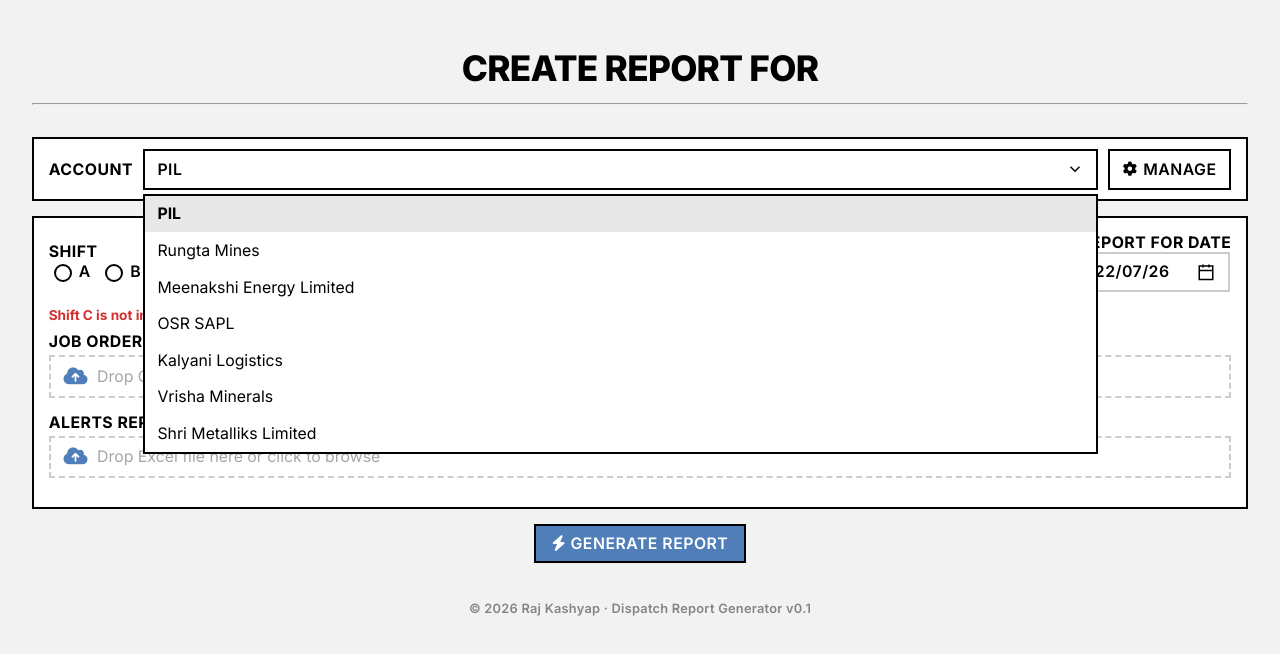
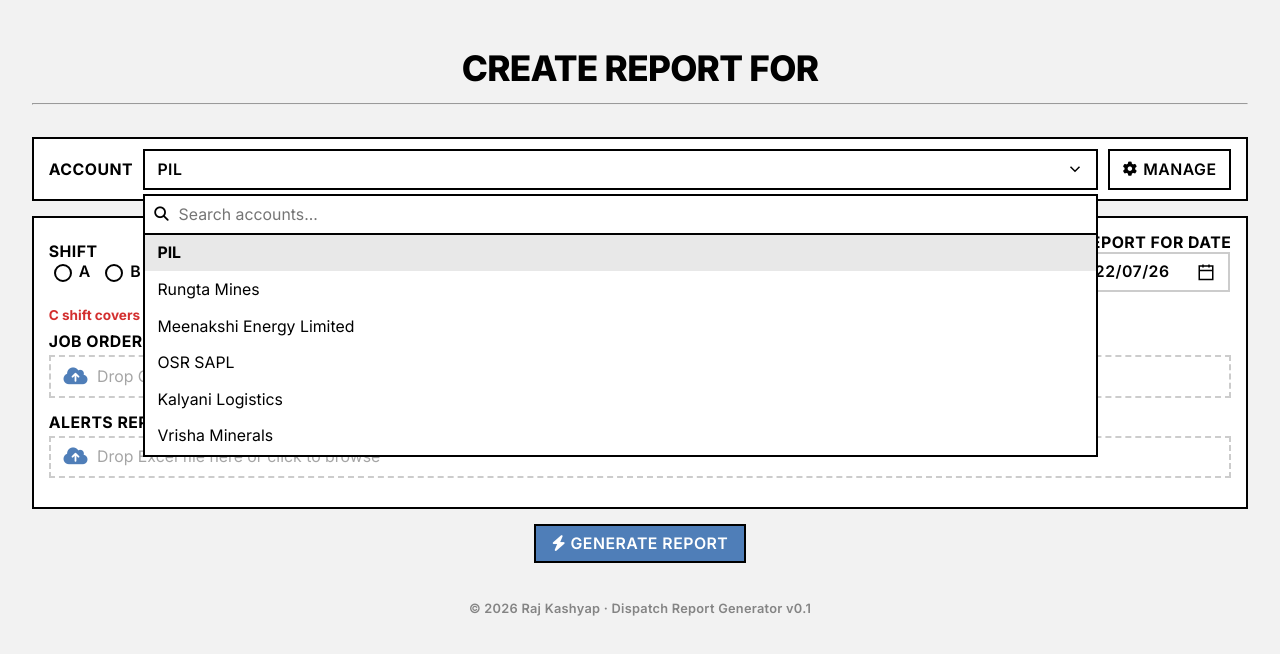
Before and after one commit to Raj-Kashyap001/dispatch-report, a React (Vite) app: page / in a window 1280 px wide. Both pictures are taken after a click on the button "PIL". Shown: the top 654 px of the page. Built offline with nearby package versions, Linux system fonts and the light colour scheme.

Commit message:
feat: C shift 2-day report logic, new accounts, searchable account selector

```diff
--- a/src/App.tsx
+++ b/src/App.tsx
@@ -71,11 +71,6 @@
       return;
     }
 
-    if (shift === "C") {
-      setError("Shift C is not implemented yet.");
-      return;
-    }
-
     if (csvFile && !validateFile(csvFile, "csv")) {
       setError("Invalid Job Report file. Please select a .csv file.");
       return;
@@ -109,7 +104,7 @@
         ? (results[csvFile ? 1 : 0] as Record<string, string>[])
         : [];
 
-      const processed = buildReportData(csvResult, excelResult, reportDate);
+      const processed = buildReportData(csvResult, excelResult, reportDate, shift);
       if (debug) {
         console.log("[DEBUG] CSV rows:", csvResult.length, "Excel rows:", excelResult.length);
         console.log("[DEBUG] Report:", processed);
--- a/src/components/CustomSelect.tsx
+++ b/src/components/CustomSelect.tsx
@@ -8,24 +8,44 @@
 
 const CustomSelect = ({ value, options, onChange }: CustomSelectProps) => {
   const [open, setOpen] = useState(false);
+  const [query, setQuery] = useState("");
   const ref = useRef<HTMLDivElement>(null);
+  const searchRef = useRef<HTMLInputElement>(null);
 
   useEffect(() => {
     const handler = (e: MouseEvent) => {
       if (ref.current && !ref.current.contains(e.target as Node)) {
         setOpen(false);
+        setQuery("");
       }
     };
     document.addEventListener("mousedown", handler);
     return () => document.removeEventListener("mousedown", handler);
   }, []);
 
+  const filtered = query.trim()
+    ? options.filter((o) =>
+        o.toLowerCase().includes(query.trim().toLowerCase())
+      )
+    : options;
+
+  const handleToggle = () => {
+    setOpen((prev) => {
+      const next = !prev;
+      if (next) {
+        setQuery("");
+        setTimeout(() => searchRef.current?.focus(), 0);
+      }
+      return next;
+    });
+  };
+
   return (
     <div className="m3-select" ref={ref}>
       <button
         type="button"
         className="m3-select-trigger"
-        onClick={() => setOpen(!open)}
+        onClick={handleToggle}
       >
         <span>{value}</span>
         <svg viewBox="0 0 24 24" fill="none" stroke="currentColor" strokeWidth="2">
@@ -35,18 +55,34 @@
 
       {open && (
         <div className="m3-select-menu">
-          {options.map((opt) => (
+          <div className="m3-select-search">
+            <i className="fa-solid fa-magnifying-glass" />
+            <input
+              ref={searchRef}
+              type="text"
+              value={query}
+              onChange={(e) => setQuery(e.target.value)}
+              placeholder="Search accounts..."
+            />
+          </div>
+          <div className="m3-select-options">
+            {filtered.length === 0 && (
+              <div className="m3-select-empty">No accounts found</div>
+            )}
+            {filtered.map((opt) => (
               <div
                 key={opt}
                 className={`m3-select-option${opt === value ? " selected" : ""}`}
                 onClick={() => {
                   onChange(opt);
                   setOpen(false);
+                  setQuery("");
                 }}
               >
                 {opt}
               </div>
             ))}
+          </div>
         </div>
       )}
     </div>
--- a/src/components/InputCard.tsx
+++ b/src/components/InputCard.tsx
@@ -91,7 +91,9 @@
       </div>
 
       {shift === "C" && (
-        <div className="shift-warning">Shift C is not implemented yet</div>
+        <div className="shift-warning">
+          C shift covers two days: the selected date and the previous day.
+        </div>
       )}
 
       <div className="field-group">
--- a/src/components/ReportTable.tsx
+++ b/src/components/ReportTable.tsx
@@ -1,7 +1,7 @@
 import { useRef, useState, useEffect, useCallback } from "react";
 import html2canvas from "html2canvas";
 import type { MineReportRow, AlertSummary } from "../types/report";
-import { toDisplayDate } from "../utils/date";
+import { toDisplayDate, getPreviousDay } from "../utils/date";
 
 interface ReportTableProps {
   data: MineReportRow[];
@@ -54,6 +54,8 @@
   );
 
   const displayDate = toDisplayDate(selectedDate);
+  const prevDay = shift === "C" ? getPreviousDay(selectedDate).slice(8, 10) : "";
+  const rangeLabel = shift === "C" ? `${prevDay} to ${displayDate}` : displayDate;
 
   const handleCopy = useCallback(async () => {
     const el = cardRef.current;
@@ -118,7 +120,7 @@
       <div id="output-card" ref={cardRef}>
         <h2>Dispatch Report</h2>
         <h3>
-          {accountName} (SHIFT {shift}) {displayDate}
+          {accountName} (SHIFT {shift}) {rangeLabel}
         </h3>
 
         <table>
@@ -126,7 +128,7 @@
             <tr>
               <th>MINES</th>
               <th>DISPATCH</th>
-              <th>REACHED IN PLANT<br />{displayDate}</th>
+              <th>REACHED IN PLANT<br />{rangeLabel}</th>
               <th>BALANCE TO VEHICLE</th>
               <th>ROUTE DEVIATIONS</th>
               <th>RED AREA</th>
--- a/src/index.css
+++ b/src/index.css
@@ -311,9 +311,45 @@
     right: 0;
     background: var(--white);
     border: 2px solid var(--black);
-    max-height: 260px;
+    z-index: 200;
+}
+
+.m3-select-search {
+    display: flex;
+    align-items: center;
+    gap: 0.5rem;
+    padding: 0.5rem 0.6rem;
+    border-bottom: 2px solid var(--black);
+}
+
+.m3-select-search i {
+    font-size: 0.9rem;
+    color: var(--black);
+}
+
+.m3-select-search input {
+    flex: 1;
+    min-width: 0;
+    border: none;
+    outline: none;
+    background: transparent;
+    color: var(--black);
+    font: inherit;
+    font-size: var(--fs-body);
+    font-weight: 500;
+}
+
+.m3-select-options {
+    max-height: 220px;
     overflow-y: auto;
-    z-index: 200;
+}
+
+.m3-select-empty {
+    padding: 0.6rem 0.8rem;
+    color: var(--black);
+    font-size: var(--fs-body);
+    font-weight: 500;
+    opacity: 0.6;
 }
 
 .m3-select-option {
--- a/src/utils/accounts.ts
+++ b/src/utils/accounts.ts
@@ -12,6 +12,29 @@
   "Abhishek Roadlines",
   "JPL Dhule",
   "RKM Powergen",
+  "NCL Jaypee Adani",
+  "CCL Jaypee Adani",
+  "Sanvijay Steel",
+  "Hind Logistics",
+  "Shyam Buildcon",
+  "ACC Sulliyari",
+  "Ambuja Bhatapara",
+  "ACC Chanda Maratha",
+  "ACC Sanghi Cement",
+  "ACC Thermal Power",
+  "ACC Ambuja Nagar",
+  "ACC Kymore_Tikariya_Ametha",
+  "ACC Jamul_Lakheri",
+  "ACC Panipat",
+  "Marwar Cement",
+  "Orient Cement",
+  "ACC Rajdhar",
+  "ACC Damodar",
+  "Sanghi clinker",
+  "Modinagar clinker",
+  "Mahan Energen",
+  "Korba Jairamnagar",
+  "JP Paras",
 ];
 
 export function getAccounts(): string[] {
@@ -19,7 +42,13 @@
     const stored = localStorage.getItem(STORAGE_KEY);
     if (stored) {
       const parsed = JSON.parse(stored);
-      if (Array.isArray(parsed) && parsed.length > 0) return parsed;
+      if (Array.isArray(parsed) && parsed.length > 0) {
+        const merged = [...DEFAULT_ACCOUNTS];
+        parsed.forEach((a) => {
+          if (!merged.includes(a)) merged.push(a);
+        });
+        return merged;
+      }
     }
   } catch {}
   return [...DEFAULT_ACCOUNTS];
--- a/src/utils/date.ts
+++ b/src/utils/date.ts
@@ -42,3 +42,10 @@
   if (hour >= 14 && hour < 22) return "B";
   return "C";
 }
+
+export function getPreviousDay(dateStr: string): string {
+  const [yyyy, mm, dd] = dateStr.split("-").map(Number);
+  const d = new Date(yyyy, mm - 1, dd);
+  d.setDate(d.getDate() - 1);
+  return toDateString(d);
+}
--- a/src/utils/parseData.ts
+++ b/src/utils/parseData.ts
@@ -1,5 +1,5 @@
 import type { AlertSummary, ReportResult } from "../types/report";
-import { toDDMMYYYY } from "./date";
+import { getPreviousDay, toDDMMYYYY } from "./date";
 
 type CSVRow = Record<string, string>;
 
@@ -82,9 +82,12 @@
 export const buildReportData = (
   csvData: CSVRow[],
   excelData: CSVRow[],
-  selectedDate: string
+  selectedDate: string,
+  shift: string
 ): ReportResult => {
   const csvDate = toDDMMYYYY(selectedDate);
+  const prevDate = shift === "C" ? toDDMMYYYY(getPreviousDay(selectedDate)) : csvDate;
+  const inRange = (d: string) => d === csvDate || (shift === "C" && d === prevDate);
 
   const mineNames = [
     ...new Set(csvData.map((row) => (row["Trip/Route/Name"] ?? "").trim())),
@@ -97,7 +100,7 @@
 
     const dispatchVehicles = mineTrips.filter(
       (row) =>
-        row["Start Date"] === csvDate &&
+        inRange(row["Start Date"]) &&
         (row["TRIP STATUS"] === "IN PROGRESS" ||
           row["TRIP STATUS"] === "COMPLETED")
     ).length;
@@ -105,7 +108,7 @@
     const reachedInPlant = mineTrips.filter(
       (row) =>
         row["TRIP STATUS"] === "COMPLETED" &&
-        row["Arrival Date At Destination"] === csvDate
+        inRange(row["Arrival Date At Destination"])
     ).length;
 
     const balanceToVehicle = mineTrips.filter(
@@ -114,7 +117,7 @@
 
     const oldVehicle = mineTrips.filter(
       (row) =>
-        row["Start Date"] !== csvDate &&
+        !inRange(row["Start Date"]) &&
         row["TRIP STATUS"] === "IN PROGRESS"
     ).length;
 
```
Lines whose indentation alone changed are shown as unchanged.
